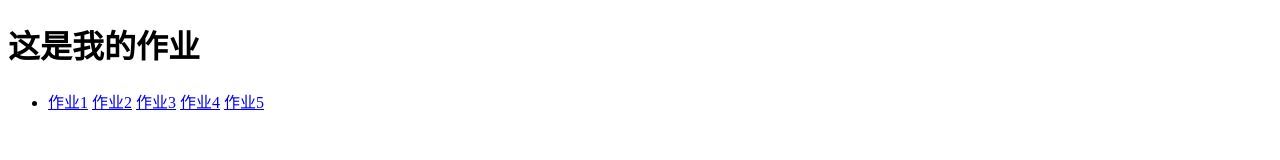
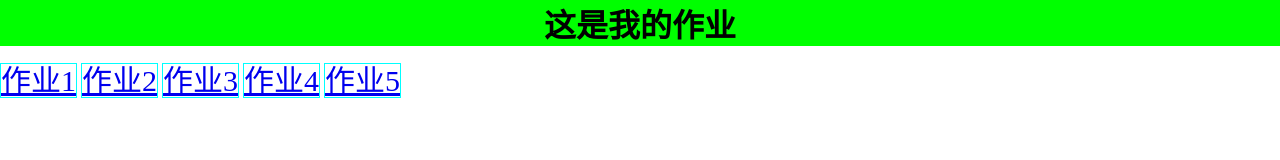
Before and after one commit to zhengyanwen/zhengyanwen.github.io, a plain HTML site: page index.html in a window 1280 px wide. Drawn offline with Linux system fonts and the light colour scheme.

Commit message:
我的作业

```diff
--- a/index.html
+++ b/index.html
@@ -3,6 +3,26 @@
 <head>
 	<meta charset="UTF-8">
 	<title>Document</title>
+	<style type="text/css">
+	*{
+		margin: 0px;
+		padding: 0px;
+	}
+	h1{
+		text-align: center;
+		background-color: #0f0;
+	}
+	ul{
+		margin-top: 10px;
+	}
+
+	ul li a{
+		font-size: 30px;
+		border: 1px solid #0ff;
+	}
+
+
+	</style>
 </head>
 <body>
 	<h1>这是我的作业</h1>
```
Also changed, not shown: zuoye.html (added).
